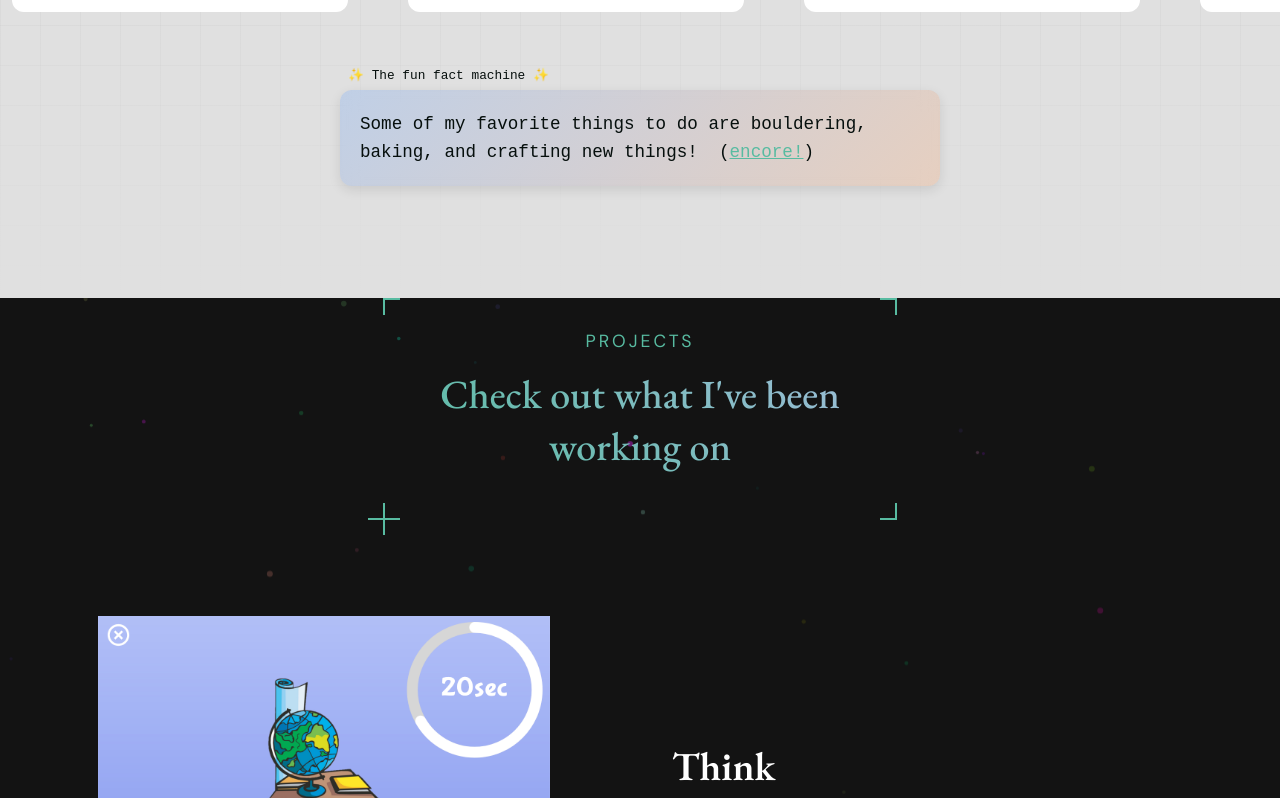
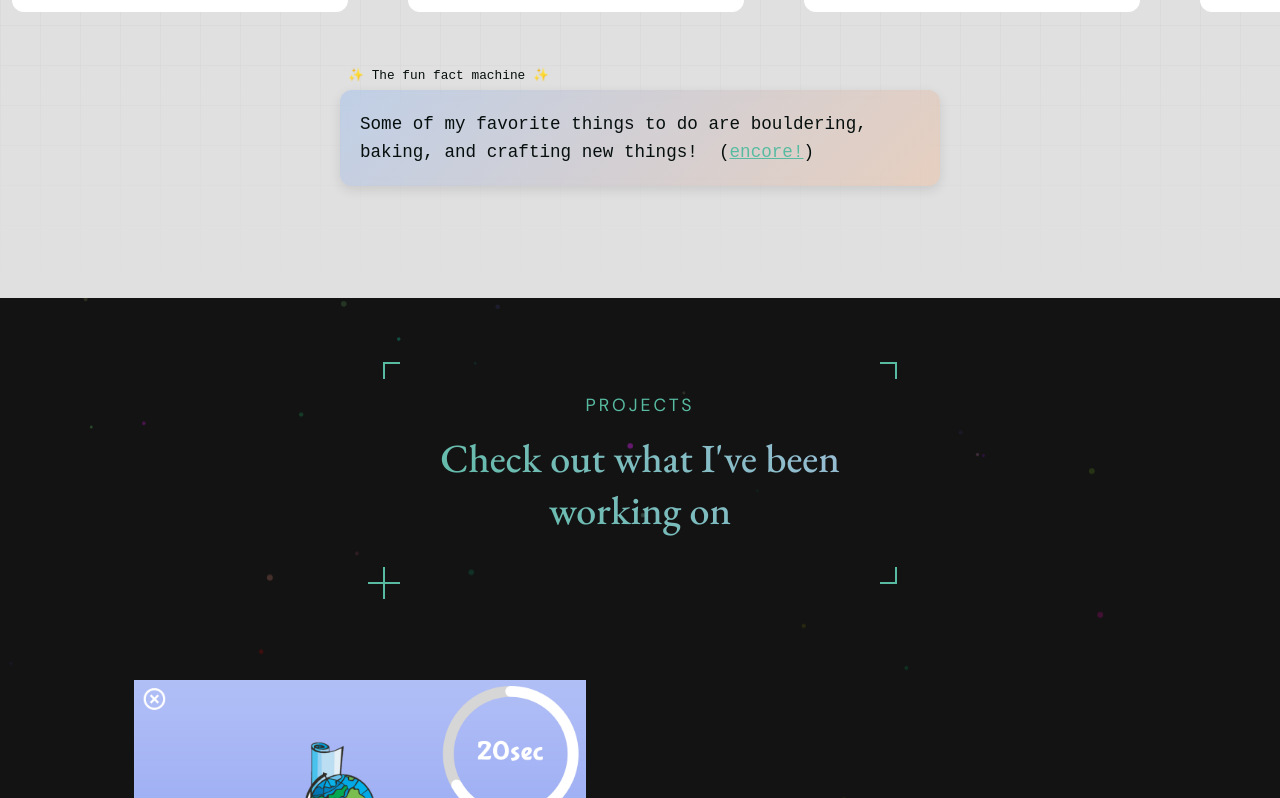
Before and after one commit to evelynmbart/evelyn-portfolio, a React (Vite) app: page / in a window 1280 px wide. Shown: the part 1375-2173 px from the top of the page. Built offline with nearby package versions, Linux system fonts and the light colour scheme; a web font is replaced by a local one.

Commit message:
add back in project section padding

```diff
--- a/src/sections/Projects.jsx
+++ b/src/sections/Projects.jsx
@@ -431,7 +431,7 @@ const BottomRightCorner = styled(Corner)`
 `;
 
 const ProjectsSection = styled.section`
-  // padding: 4rem 7rem;
+  padding: 4rem 7rem;
   background-color: rgb(19, 19, 19);
   position: relative;
 
```
